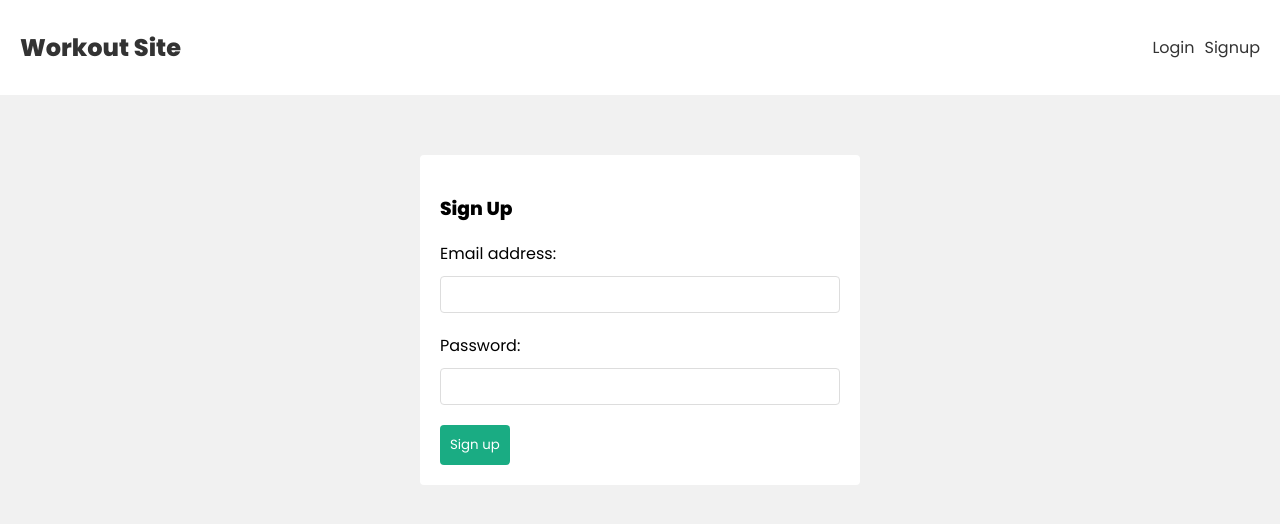
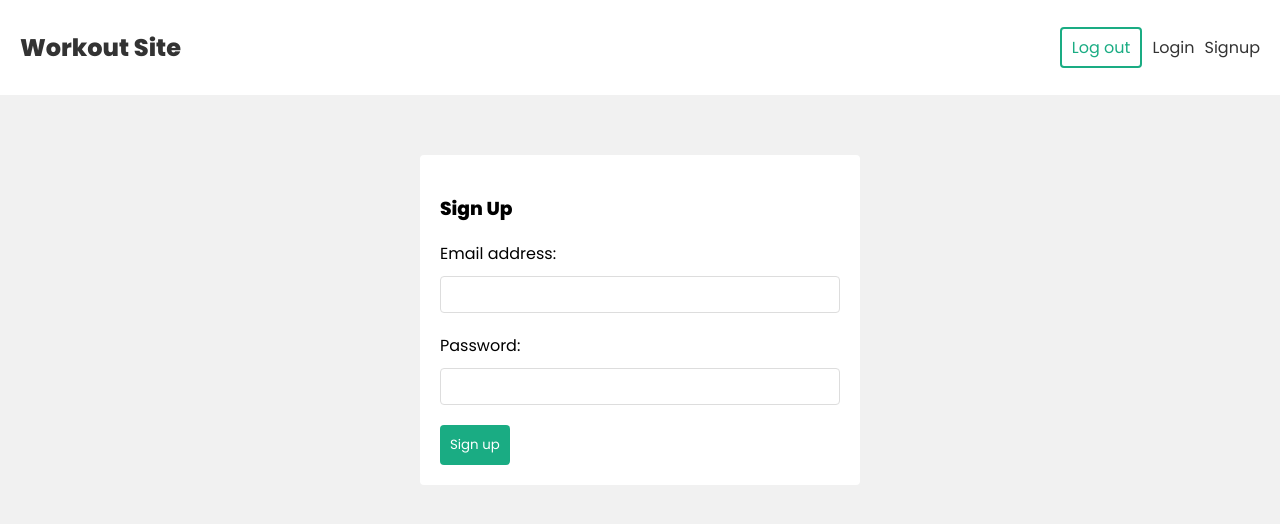
Before and after one commit to FrederickKisife/MERN-STACK-PROJECT, a React (Create React App) app in the folder frontend/: page /signup in a window 1280 px wide. Shown: the top 524 px of the page. Built offline with nearby package versions, Linux system fonts and the light colour scheme.

Commit message:
created the logout hook

```diff
--- a/frontend/src/components/Navbar.js
+++ b/frontend/src/components/Navbar.js
@@ -1,6 +1,13 @@
 import {Link} from 'react-router-dom'
+import { useLogout } from '../hooks/useLogout';
 
 const Navbar= () => {
+    const {logout} = useLogout()
+
+    const handleClick = ()=>{
+        logout()
+    }
+
     return (
         <header>
             <div className="container">
@@ -8,6 +15,9 @@ const Navbar= () => {
                     <h2>Workout Site</h2>
                 </Link>
                 <nav>
+                    <div>
+                        <button onClick={handleClick}>Log out</button>
+                    </div>
                     <div>
                         <Link to="/login">Login</Link>
                         <Link to="/signup">Signup</Link>
--- /dev/null
+++ b/frontend/src/hooks/useLogout.js
@@ -0,0 +1,15 @@
+import { useAuthContext } from "./useAuthContext"
+
+export const useLogout = ()=>{
+    const {dispatch} = useAuthContext()
+
+    const logout = ()=>{
+        // remove user form storage
+        localStorage.removeItem('user')
+
+        // dispatch logout action
+        dispatch({type: 'LOGOUT'})
+    }
+
+    return {logout}
+}
--- a/frontend/src/index.css
+++ b/frontend/src/index.css
@@ -97,9 +97,10 @@ div.error {
   border-radius: 4px;
   margin: 20px 0;
 }
-input.error{
-  border: 1px solid var(--errror)
+input.error {
+  border: 1px solid var(--error);
 }
+
 /* navbar */
 nav {
   display: flex;
@@ -108,6 +109,17 @@ nav {
 nav a {
   margin-left: 10px;
 }
+nav button {
+  background: #fff;
+  color: var(--primary);
+  border: 2px solid var(--primary);
+  padding: 6px 10px;
+  border-radius: 4px;
+  font-family: "Poppins";
+  cursor: pointer;
+  font-size: 1em;
+}
+
 /* auth forms */
 form.signup, form.login {
   max-width: 400px;
```
